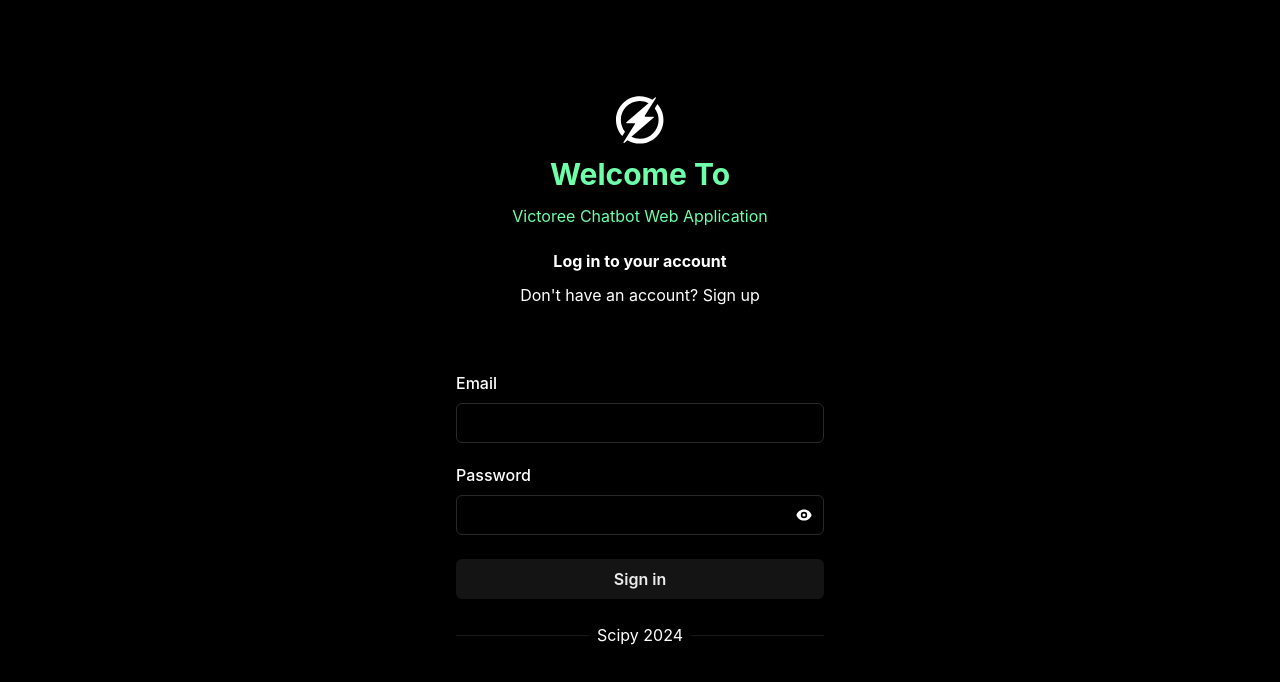
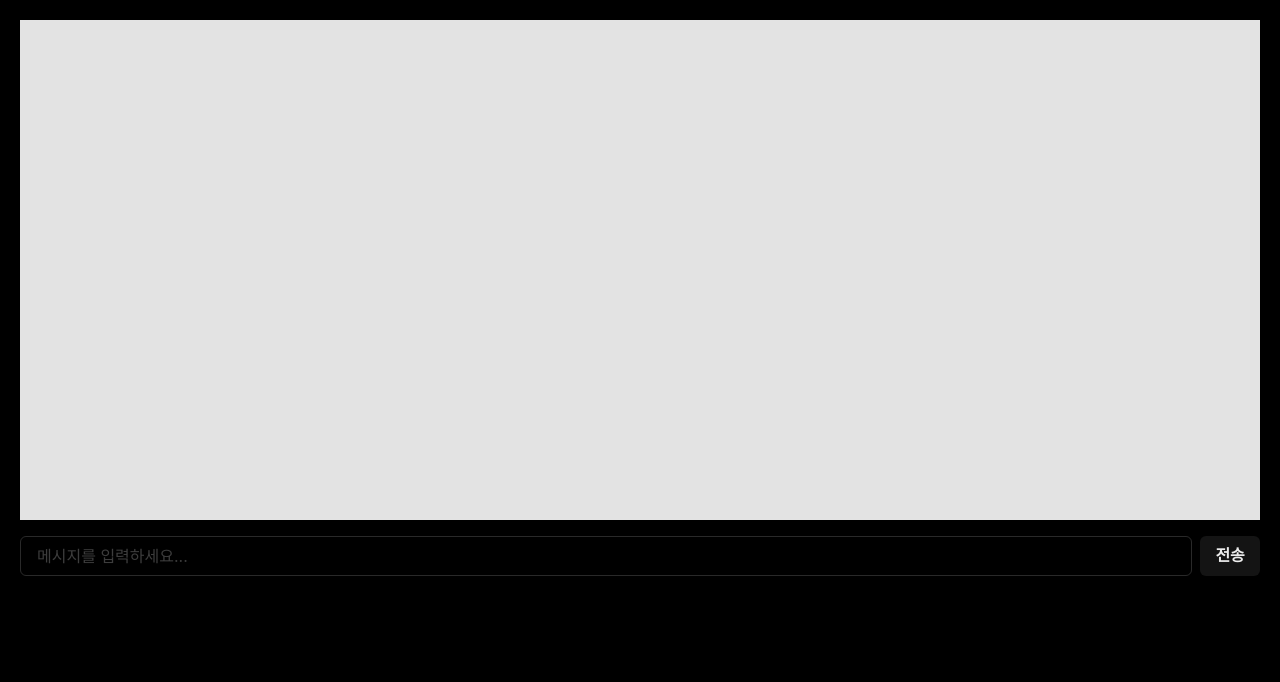
Before and after one commit to victoriagjh/chatbot-web, a React (Create React App) app: page /chat in a window 1280 px wide. Shown: the top 682 px of the page. Built offline with nearby package versions, Linux system fonts and the light colour scheme.

Commit message:
일부 파일 재 배치 및 채팅화면 랜더링

```diff
--- a/package.json
+++ b/package.json
@@ -18,6 +18,7 @@
     "react": "^18.3.1",
     "react-dom": "^18.3.1",
     "react-icons": "^5.1.0",
+    "react-router-dom": "6",
     "react-scripts": "5.0.1",
     "typescript": "^4.4.2",
     "web-vitals": "^2.1.0"
--- a/src/App.tsx
+++ b/src/App.tsx
@@ -1,73 +1,23 @@
-import React from 'react';
-import { ChakraProvider } from '@chakra-ui/react'
+import { ChakraProvider } from '@chakra-ui/react';
+import { useState } from 'react';
 import theme from "./theme";
-import {
-  Box,
-  Button,
-  Container,
-  Divider,
-  FormControl,
-  FormLabel,
-  Heading,
-  HStack,
-  Input,
-  Link,
-  Stack,
-  Text,
-} from '@chakra-ui/react'
-import { PasswordField } from './PasswordField';
-import { Logo } from './Logo';
+
+import { Navigate, Route, Routes } from 'react-router-dom';
+import { ChattingRoom } from './pages/ChattingRoom';
+import { Login } from './pages/Login';
+
 
 function App() {
+  const [isLoggedIn, setIsLoggedIn] = useState(false);
+
+  const handleLogin = () => setIsLoggedIn(true);
   return (
     <ChakraProvider theme={theme}>
-    <Box className="App">
-    <Container maxW="lg" py={{ base: '12', md: '24' }} px={{ base: '0', sm: '8' }}>
-    <Stack spacing="8">
-      <Stack spacing="6">
-      <Stack spacing={{ base: '2', md: '3' }} textAlign="center" flexDirection="column" alignItems="center">
-      <Logo />
-
-        <Heading size="lg" color="green.300" >Welcome To </Heading>
-        <Text size="lg" color="green.300" >Victoree Chatbot Web Application</Text>
-      </Stack>
-        <Stack spacing={{ base: '2', md: '3' }} textAlign="center">
-          <Heading size={{ base: 'xs', md: 'sm' }}>Log in to your account</Heading>
-          <Text color="fg.muted">
-            Don't have an account? <Link href="#">Sign up</Link>
-          </Text>
-        </Stack>
-      </Stack>
-      <Box
-        py={{ base: '0', sm: '8' }}
-        px={{ base: '4', sm: '10' }}
-        bg={{ base: 'transparent', sm: 'bg.surface' }}
-        boxShadow={{ base: 'none', sm: 'md' }}
-        borderRadius={{ base: 'none', sm: 'xl' }}
-      >
-        <Stack spacing="6">
-          <Stack spacing="5">
-            <FormControl>
-              <FormLabel htmlFor="email">Email</FormLabel>
-              <Input id="email" type="email" />
-            </FormControl>
-            <PasswordField />
-          </Stack>
-          <Stack spacing="6">
-            <Button>Sign in</Button>
-            <HStack>
-              <Divider />
-              <Text textStyle="sm" whiteSpace="nowrap" color="fg.muted">
-                Scipy 2024
-              </Text>
-              <Divider />
-            </HStack>
-          </Stack>
-        </Stack>
-      </Box>
-    </Stack>
-  </Container>
-    </Box>
+      <Routes>
+        <Route path="/" element={<Login />} />
+        {/* <Route path="/chat" element={isLoggedIn ? <ChattingRoom /> : <Navigate to="/" />} /> */}
+        <Route path="/chat" element={<ChattingRoom />} />
+      </Routes>
     </ChakraProvider>
 
   );
--- a/src/index.tsx
+++ b/src/index.tsx
@@ -1,12 +1,13 @@
 import React from 'react';
 import ReactDOM from 'react-dom/client';
 import App from './App';
+import { BrowserRouter } from 'react-router-dom';
 
 const root = ReactDOM.createRoot(
   document.getElementById('root') as HTMLElement
 );
 root.render(
-  <React.StrictMode>
+  <BrowserRouter>
     <App />
-  </React.StrictMode>
+  </BrowserRouter>
 );
--- /dev/null
+++ b/src/pages/ChattingRoom.tsx
@@ -0,0 +1,51 @@
+import React, { useState } from 'react';
+import {
+    Box,
+    VStack,
+    HStack,
+    Input,
+    Button,
+    Text,
+} from '@chakra-ui/react';
+import { Message } from '../schemas/Message';
+
+export const ChattingRoom = () => {
+    const [messages, setMessages] = useState<Message[]>([]);
+    const [input, setInput] = useState('');
+
+    const handleSend = () => {
+        if (input.trim()) {
+            const newMessage: Message = {
+                sender: 'system',
+                content: input,
+                datetime: new Date()
+            }
+            setMessages([...messages, newMessage]);
+            setInput('');
+            // 여기서 시스템 응답을 추가하거나 API를 호출할 수 있습니다.
+        }
+    };
+
+    return (
+        <VStack spacing={4} p={5}>
+            <Box w="100%" h="500px" bg="gray.100" overflowY="scroll" p={3}>
+                {messages.map((message, index) => (
+                    <HStack key={index} justifyContent={message.sender === 'user' ? 'flex-end' : 'flex-start'}>
+                        <Box p={3} bg="blue.100" borderRadius="lg">
+                            <Text>{message.content}</Text>
+                        </Box>
+                    </HStack>
+                ))}
+            </Box>
+            <HStack w="100%">
+                <Input
+                    placeholder="메시지를 입력하세요..."
+                    value={input}
+                    onChange={(e) => setInput(e.target.value)}
+                    onKeyPress={(e) => e.key === 'Enter' && handleSend()}
+                />
+                <Button onClick={handleSend}>전송</Button>
+            </HStack>
+        </VStack>
+    );
+}
--- /dev/null
+++ b/src/pages/Login.tsx
@@ -0,0 +1,68 @@
+
+import {
+  Box,
+  Button,
+  Container,
+  Divider,
+  FormControl,
+  FormLabel,
+  Heading,
+  HStack,
+  Input,
+  Link,
+  Stack,
+  Text,
+} from '@chakra-ui/react'
+import { Logo } from '../components/Logo'
+import { PasswordField } from '../components/PasswordField'
+
+
+export const Login = () => {
+  return (<Box className="App">
+    <Container maxW="lg" py={{ base: '12', md: '24' }} px={{ base: '0', sm: '8' }}>
+      <Stack spacing="8">
+        <Stack spacing="6">
+          <Stack spacing={{ base: '2', md: '3' }} textAlign="center" flexDirection="column" alignItems="center">
+            <Logo />
+
+            <Heading size="lg" color="green.300" >Welcome To </Heading>
+            <Text size="lg" color="green.300" >Victoree Chatbot Web Application</Text>
+          </Stack>
+          <Stack spacing={{ base: '2', md: '3' }} textAlign="center">
+            <Heading size={{ base: 'xs', md: 'sm' }}>Log in to your account</Heading>
+            <Text color="fg.muted">
+              Don't have an account? <Link href="#">Sign up</Link>
+            </Text>
+          </Stack>
+        </Stack>
+        <Box
+          py={{ base: '0', sm: '8' }}
+          px={{ base: '4', sm: '10' }}
+          bg={{ base: 'transparent', sm: 'bg.surface' }}
+          boxShadow={{ base: 'none', sm: 'md' }}
+          borderRadius={{ base: 'none', sm: 'xl' }}
+        >
+          <Stack spacing="6">
+            <Stack spacing="5">
+              <FormControl>
+                <FormLabel htmlFor="email">Email</FormLabel>
+                <Input id="email" type="email" />
+              </FormControl>
+              <PasswordField />
+            </Stack>
+            <Stack spacing="6">
+              <Button>Sign in</Button>
+              <HStack>
+                <Divider />
+                <Text textStyle="sm" whiteSpace="nowrap" color="fg.muted">
+                  Scipy 2024
+                </Text>
+                <Divider />
+              </HStack>
+            </Stack>
+          </Stack>
+        </Box>
+      </Stack>
+    </Container>
+  </Box>)
+}
--- /dev/null
+++ b/src/schemas/Message.ts
@@ -0,0 +1,5 @@
+export interface Message {
+    sender: 'user' | 'system'; // 발신자 타입
+    content: string;           // 메시지 내용
+    datetime: Date;            // 전송 시각
+}
```
Also changed, not shown: src/components/Logo.tsx (renamed from src/Logo.tsx), src/components/PasswordField.tsx (renamed from src/PasswordField.tsx), 1 other file (tests, documents, lock files or other folders).
